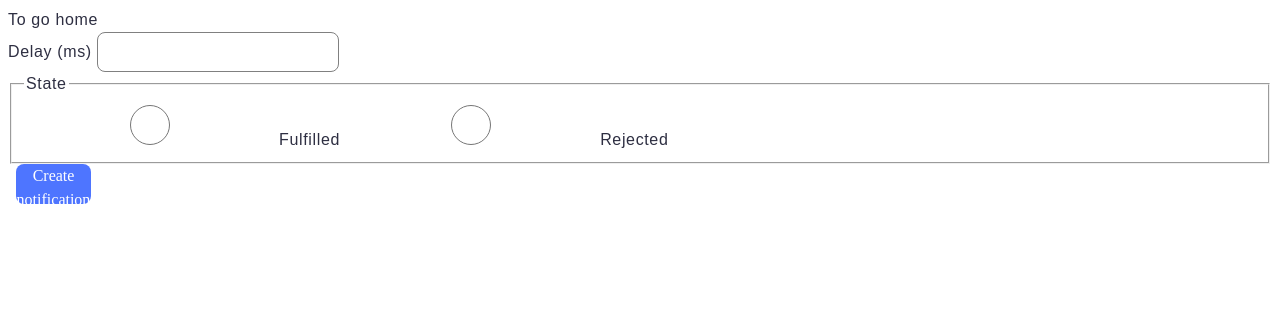
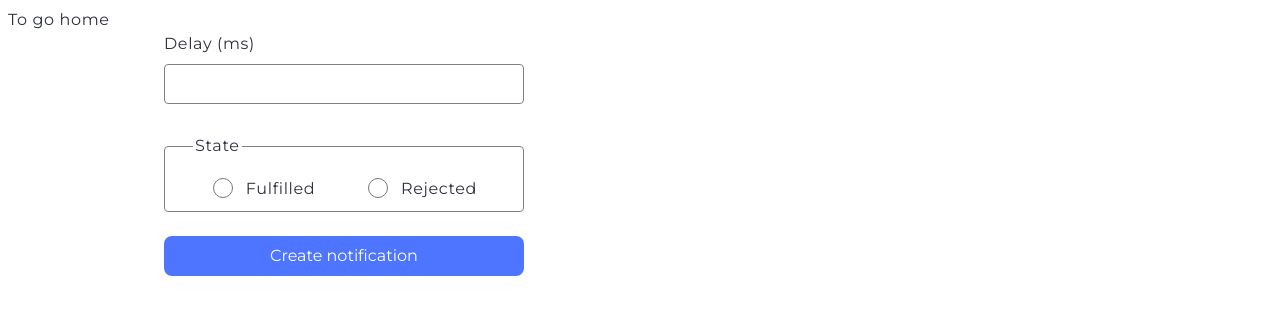
Before and after one commit to novikovanat/goit-js-hw-10, a website built with Vite: page src/2-snackbar.html in a window 1280 px wide. Built offline with nearby package versions, Linux system fonts and the light colour scheme.

Commit message:
slyles added

```diff
--- a/src/2-snackbar.html
+++ b/src/2-snackbar.html
@@ -3,30 +3,33 @@
 <head>
     <meta charset="UTF-8">
     <meta name="viewport" content="width=device-width, initial-scale=1.0">
+    <link rel="preconnect" href="https://fonts.googleapis.com">
+    <link rel="preconnect" href="https://fonts.gstatic.com" crossorigin>
+    <link href="https://fonts.googleapis.com/css2?family=Montserrat:ital@0;1&display=swap" rel="stylesheet">
     <link rel="stylesheet" href="./css/styles.css" />
     <title>Snackbar</title>
 </head>
 <body>
     <section><a href="./index.html">To go home</a></section>
     <form class="form">
-        <label>
+        <label >
           Delay (ms)
-          <input type="number" name="delay" required />
+          <input class="focus" type="number" name="delay" required />
         </label>
 
         <fieldset>
           <legend>State</legend>
           <label>
-            <input type="radio" name="state" value="fulfilled" required />
+            <input class="radio" type="radio" name="state" value="fulfilled" required />
             Fulfilled
           </label>
           <label>
-            <input type="radio" name="state" value="rejected" required />
+            <input class="radio" type="radio" name="state" value="rejected" required />
             Rejected
           </label>
         </fieldset>
 
-        <button type="submit" name="button">Create notification</button>
+        <button type="submit" class="button">Create notification</button>
       </form>
       <script type ='module' src="./js/2-snackbar.js"></script>
 </body>
--- a/src/css/1-timer.css
+++ b/src/css/1-timer.css
@@ -29,7 +29,6 @@ input{
     padding: 0 0 0 16px;
     border: 1px solid #808080;
     border-radius: 8px;
-    /* float: left; */
 }
 
 input:hover{
--- a/src/css/2-snackbar.css
+++ b/src/css/2-snackbar.css
@@ -0,0 +1,46 @@
+.focus:focus{
+    outline:  1px solid #4E75FF;
+}
+.form{
+    margin-left: 156px;
+    width: 360px;
+}
+
+.focus{
+    margin-top: 8px;
+    width: 360px;
+    border-radius: 4px;
+}
+
+.radio{
+width: 20px;
+height: 20px;
+margin:20px 8px 0 48px;
+accent-color:#4E75FF;
+vertical-align: text-bottom;
+}
+
+
+fieldset{
+    height: 78px;
+    width: 360px;
+    border-radius: 4px;
+    border:1px solid #808080;
+    margin: 30px 0 0 0;
+    padding:0;
+}
+
+fieldset:hover,
+fieldset:focus{
+    border:1px solid #000 ;
+}
+
+.button {
+    display: block;
+    width: 360px;
+    margin: 24px 0  0  0 ;
+}
+
+legend{
+    margin: 0 0 0 28px;
+}
--- a/src/js/2-snackbar.js
+++ b/src/js/2-snackbar.js
@@ -11,9 +11,9 @@ form.addEventListener('submit', submitHandler)
 let delay;
 let promiseFinalStatus
 function changeHandler(event){
+  console.log(event.currentTarget.delay.classList.contains('input-change'))
   delay = event.currentTarget.delay.value
   promiseFinalStatus=event.currentTarget.state.value
-  console.log("Promise import:", promiseImport)
   }
 
 
```
Also changed, not shown: src/1-timer.html (+3 -0 lines).
